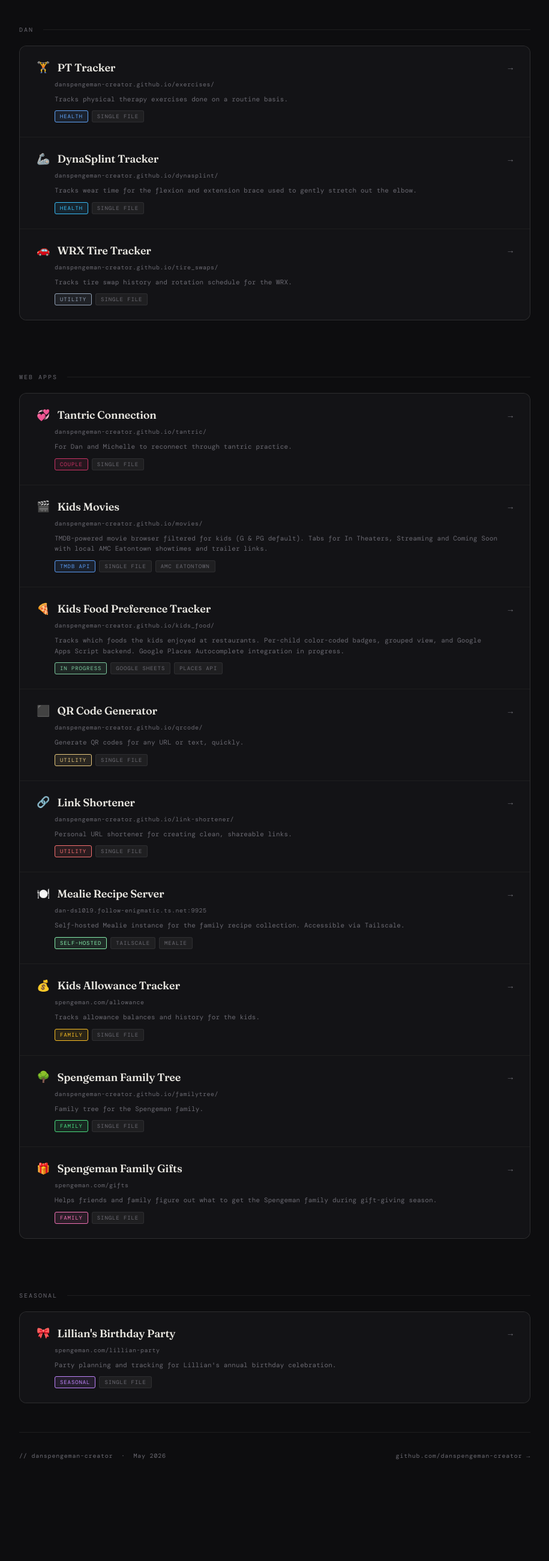
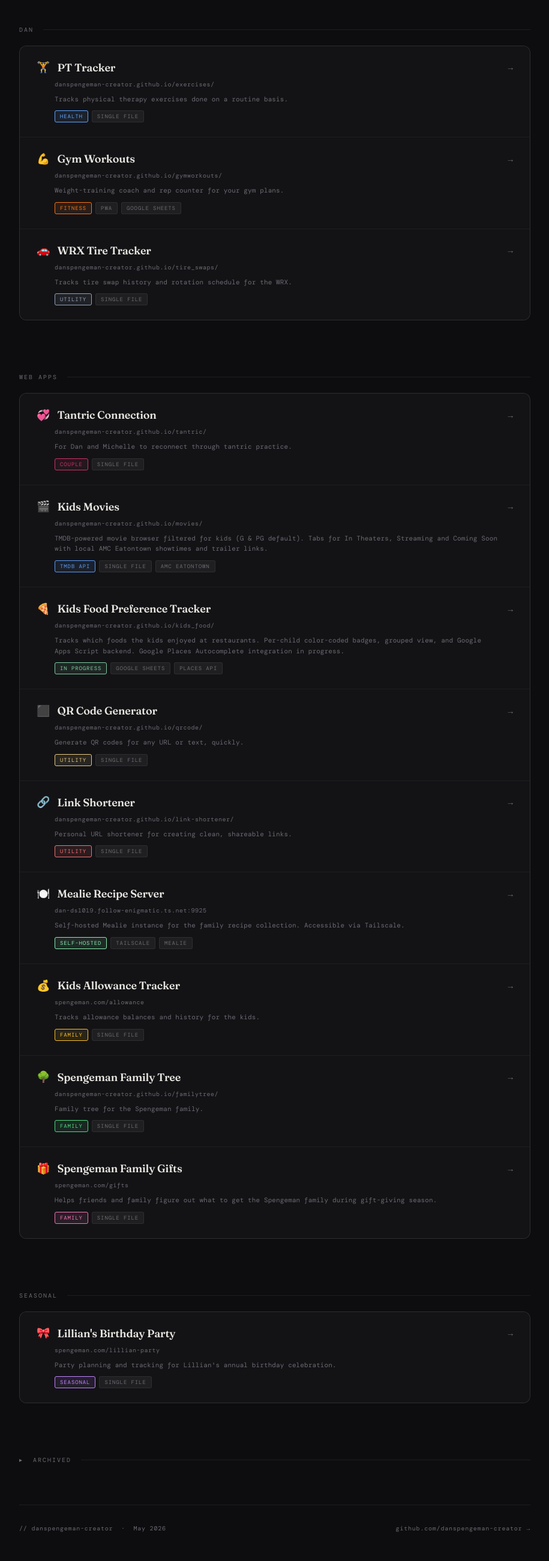
Before and after one commit to danspengeman-creator/masterlinks, a plain HTML site: page index.html in a window 1280 px wide. Shown: the part 2543-5145 px from the top of the page at 60% size, without its empty margins (182-1097 px from the left). Before the commit the page ends 5024 px from the top, so only its background shows below. Drawn offline with nearby package versions, Linux system fonts and the light colour scheme.

Commit message:
Update index.html

```diff
--- a/index.html
+++ b/index.html
@@ -104,6 +104,29 @@
       height: 1px;
       background: var(--border);
     }
+
+    /* Archived (collapsed by default) */
+    details.archive { margin-bottom: 48px; }
+
+    details.archive > summary.section-label {
+      cursor: pointer;
+      list-style: none;
+      user-select: none;
+    }
+
+    details.archive > summary.section-label::-webkit-details-marker { display: none; }
+
+    details.archive > summary.section-label::before {
+      content: '▸';
+      display: inline-block;
+      transition: transform 0.15s ease;
+    }
+
+    details.archive[open] > summary.section-label::before { transform: rotate(90deg); }
+
+    details.archive > summary.section-label:hover { color: var(--text); }
+
+    details.archive .cards { margin-bottom: 0; }
 
     /* Cards */
     .cards {
@@ -541,19 +564,20 @@
       </div>
     </a>
 
-    <!-- DynaSplint Tracker -->
-    <a class="card" href="https://danspengeman-creator.github.io/dynasplint/" target="_blank"
-       style="--card-accent: #38bdf8;">
+    <!-- Gym Workouts -->
+    <a class="card" href="https://danspengeman-creator.github.io/gymworkouts/" target="_blank"
+       style="--card-accent: #f97316;">
       <div class="card-top">
-        <span class="card-icon">🦾</span>
-        <span class="card-name">DynaSplint Tracker</span>
+        <span class="card-icon">💪</span>
+        <span class="card-name">Gym Workouts</span>
       </div>
       <span class="card-arrow">→</span>
-      <div class="card-url">danspengeman-creator.github.io/dynasplint/</div>
-      <div class="card-desc">Tracks wear time for the flexion and extension brace used to gently stretch out the elbow.</div>
+      <div class="card-url">danspengeman-creator.github.io/gymworkouts/</div>
+      <div class="card-desc">Weight-training coach and rep counter for your gym plans.</div>
       <div class="card-tags">
-        <span class="tag accent">Health</span>
-        <span class="tag">Single File</span>
+        <span class="tag accent">Fitness</span>
+        <span class="tag">PWA</span>
+        <span class="tag">Google Sheets</span>
       </div>
     </a>
 
@@ -752,6 +776,30 @@
 
   </div>
 
+  <details class="archive">
+    <summary class="section-label">Archived</summary>
+
+    <div class="cards">
+
+      <!-- DynaSplint Tracker -->
+      <a class="card" href="https://danspengeman-creator.github.io/dynasplint/" target="_blank"
+         style="--card-accent: #38bdf8;">
+        <div class="card-top">
+          <span class="card-icon">🦾</span>
+          <span class="card-name">DynaSplint Tracker</span>
+        </div>
+        <span class="card-arrow">→</span>
+        <div class="card-url">danspengeman-creator.github.io/dynasplint/</div>
+        <div class="card-desc">Tracked wear time for the flexion and extension brace used to gently stretch out the elbow. No longer in use.</div>
+        <div class="card-tags">
+          <span class="tag accent">Archived</span>
+          <span class="tag">Health</span>
+        </div>
+      </a>
+
+    </div>
+  </details>
+
   <footer>
     <span class="footer-text">// danspengeman-creator &nbsp;&middot;&nbsp; May 2026</span>
     <a class="footer-github" href="https://github.com/danspengeman-creator" target="_blank">
```
